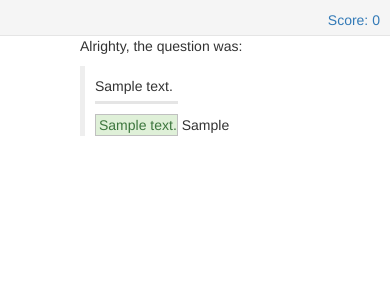
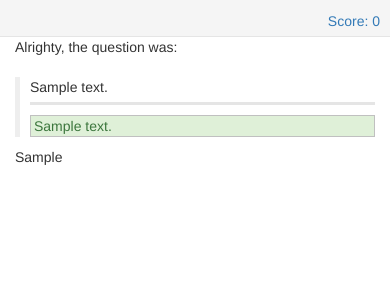
Before and after one commit to alexandershov/pydrill, a Flask app: page /explain/1/1/1/ in a window 390 px wide. Shown: the top 300 px of the page. Run offline with Flask 2, Linux system fonts and the light colour scheme; tables that the repository leaves empty hold one stand-in row (values such as "Sample post"); data that the repository does not hold is empty.

Commit message:
Full width on mobile, not full width on tablets and larger

```diff
--- a/pydrill/less/style.less
+++ b/pydrill/less/style.less
@@ -10,18 +10,24 @@
 
 // TODO: use this class for question-wrapper etc
 .content {
-  .make-xs-column(8);
-  .make-xs-column-offset(2);
+  .make-xs-column(12);
+  .make-xs-column-offset(0);
+  .make-md-column(8);
+  .make-md-column-offset(2);
 }
 
 .question-wrapper {
-  .make-xs-column(8);
-  .make-xs-column-offset(2);
+  .make-xs-column(12);
+  .make-xs-column-offset(0);
+  .make-md-column(8);
+  .make-md-column-offset(2);
 }
 
 .explanation {
   margin-top: 10px;
-  display: inline-block;
+  @media(min-width: @screen-sm-max) {
+    display: inline-block;
+  }
 
   .question {
     border-left: @blockquote-border-color 5px solid;
@@ -34,7 +40,10 @@
 }
 
 .question {
-  display: inline-block;
+  // TODO: DRY it up with .explanation display
+  @media(min-width: @screen-sm-max) {
+    display: inline-block;
+  }
 
   .text {
     margin: 10px 0 10px 0;
@@ -100,8 +109,10 @@
 }
 
 .prev-answer {
-  .make-xs-column(2);
-  .make-xs-column-offset(2);
+  .make-md-column(2);
+  .make-md-column-offset(2);
+  .make-xs-column-offset(0);
+  .make-xs-column(6)
 }
 
 .message {
@@ -129,8 +140,10 @@
 }
 
 .score {
-  .make-xs-column-offset(4);
-  .make-xs-column(4);
+  .make-md-column-offset(4);
+  .make-md-column(4);
+  .make-xs-column-offset(6);
+  .make-xs-column(6);
   text-align: right;
   padding-right: 10px;
 }
```
Also changed, not shown: pydrill/static/css/style.css.
